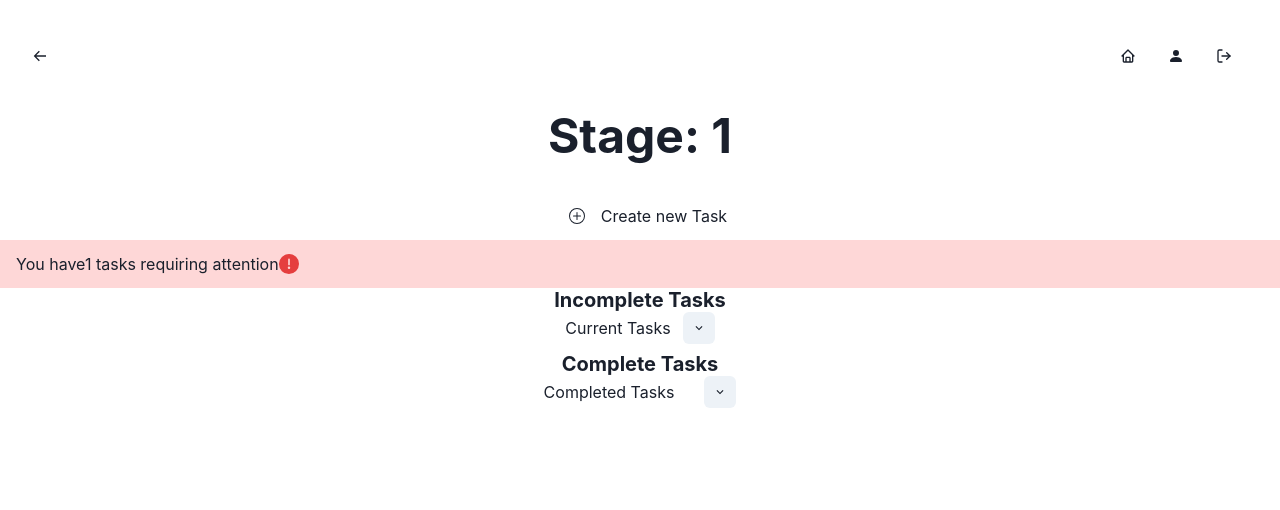
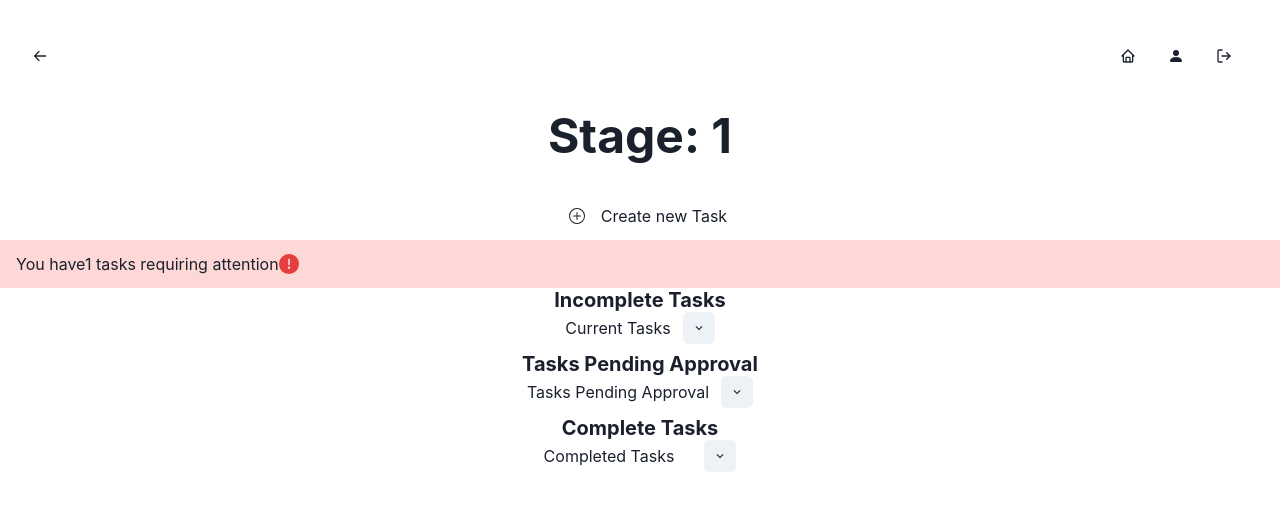
Before and after one commit to QuentinHS/full-stack-app-coder-academy, a React (Vite) app in the folder client/: page /tradieTask in a window 1280 px wide. Shown: the top 510 px of the page. Built offline with nearby package versions, Linux system fonts and the light colour scheme.

Commit message:
Created TasksApprovalList component and placed it inside tradieTask page

```diff
--- /dev/null
+++ b/client/src/components/TasksApprovalList.jsx
@@ -0,0 +1,42 @@
+import { ChevronDownIcon } from "@chakra-ui/icons";
+import { Center, IconButton, List, ListItem, Text, VStack } from "@chakra-ui/react";
+import React from "react";
+
+const TasksApprovalList = ({tasksList=[]}) =>{
+
+    const [show, setShow] = React.useState(false)
+    const handleClickShow = () => setShow(!show)
+
+    const active = tasksList.filter(tasks => {
+        return tasks.completed === false
+    })
+
+    return (
+        <>
+            <VStack>
+
+            <Center>
+
+                <Text>Tasks Pending Approval</Text>
+                <IconButton size='sm' ml='12px' aria-label='Show/hide component' icon={<ChevronDownIcon/>} onClick={handleClickShow}/>
+            </Center>
+
+            <List spacing={3}>
+                {active.map((data, index)=>{
+                    if (data){
+                        return  show ? (
+                            <Center>
+                                <ListItem> {data.name} </ListItem>
+                            </Center>
+                        ): null
+                    }
+                    return null
+                })}
+            </List>
+
+            </VStack>
+        </>
+    )
+}
+
+export default TasksApprovalList
--- a/client/src/components/TradieTask.jsx
+++ b/client/src/components/TradieTask.jsx
@@ -4,6 +4,7 @@ import { BsTrash, BsPlusCircle } from 'react-icons/bs'
 import{ Link } from 'react-router-dom'
 import CurrentTasksList from "./CurrentTasksList";
 import PastTasksList from "./PastTasksList";
+import TasksApprovalList from "./TasksApprovalList";
 
 const stageNum = [{stage: [1, 2, 3, 4, 5, 6]}]
 const stageInfo = [{incompleteTask: []}, {completeTask: []}]
@@ -18,6 +19,7 @@ const TradieTask = () => {
             </Center>
             {currentUserRole === 'PM' &&
                 <>
+                {/* Matbe keep this for tradie as a redo task thing */}
                     <Center>
                             <Icon m="1rem" as={BsPlusCircle} />
                             <Link to="/">  Create new Task </Link>
@@ -43,6 +45,12 @@ const TradieTask = () => {
             </Center>
 
             <Center>
+                <Heading size='md'>Tasks Pending Approval</Heading>
+            </Center>
+           <Center>
+               <TasksApprovalList tasksList={allTasks} />
+           </Center>
+            <Center>
                 <Heading size='md'>Complete Tasks</Heading>
             </Center>
            <Center>
```
